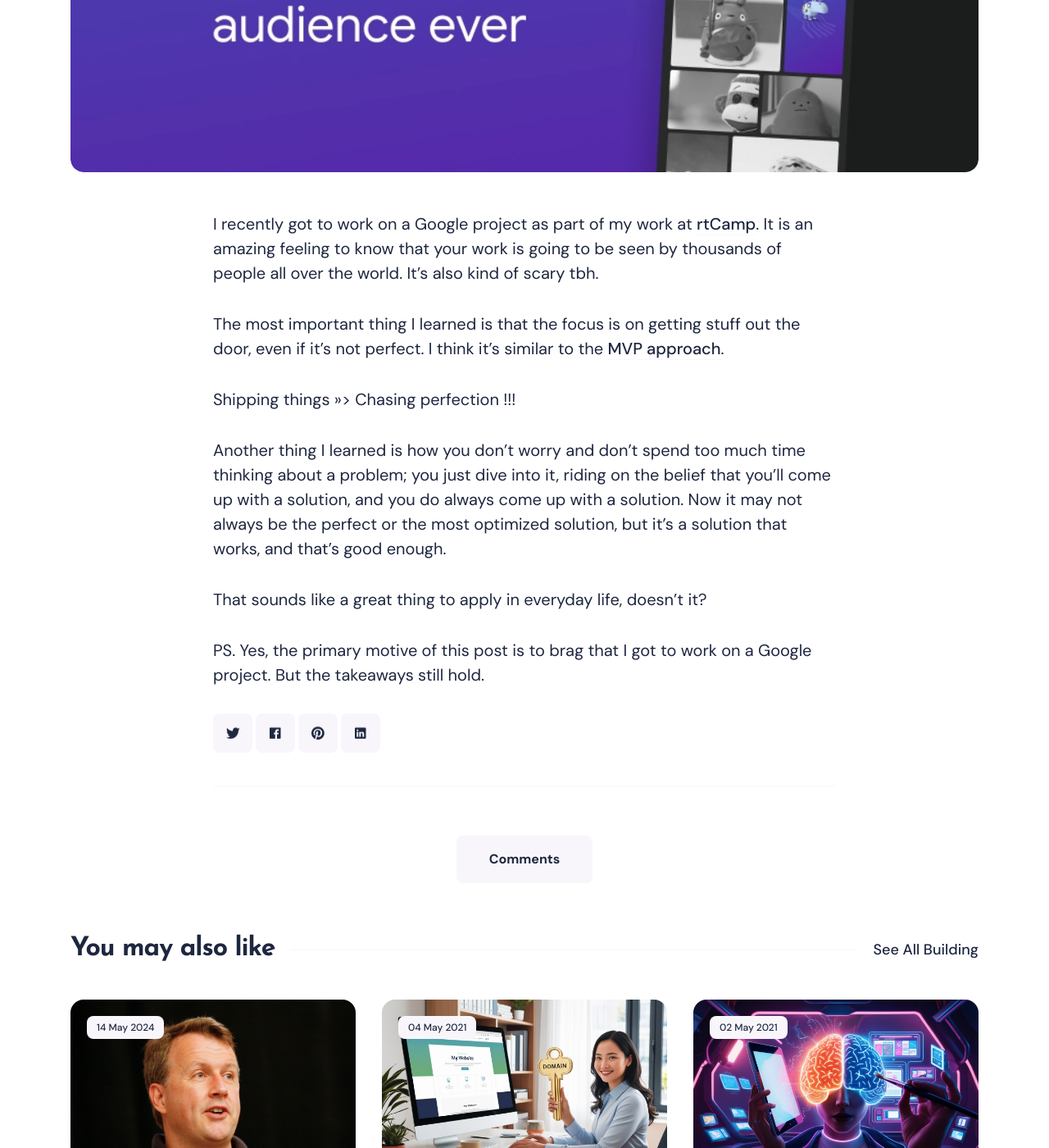
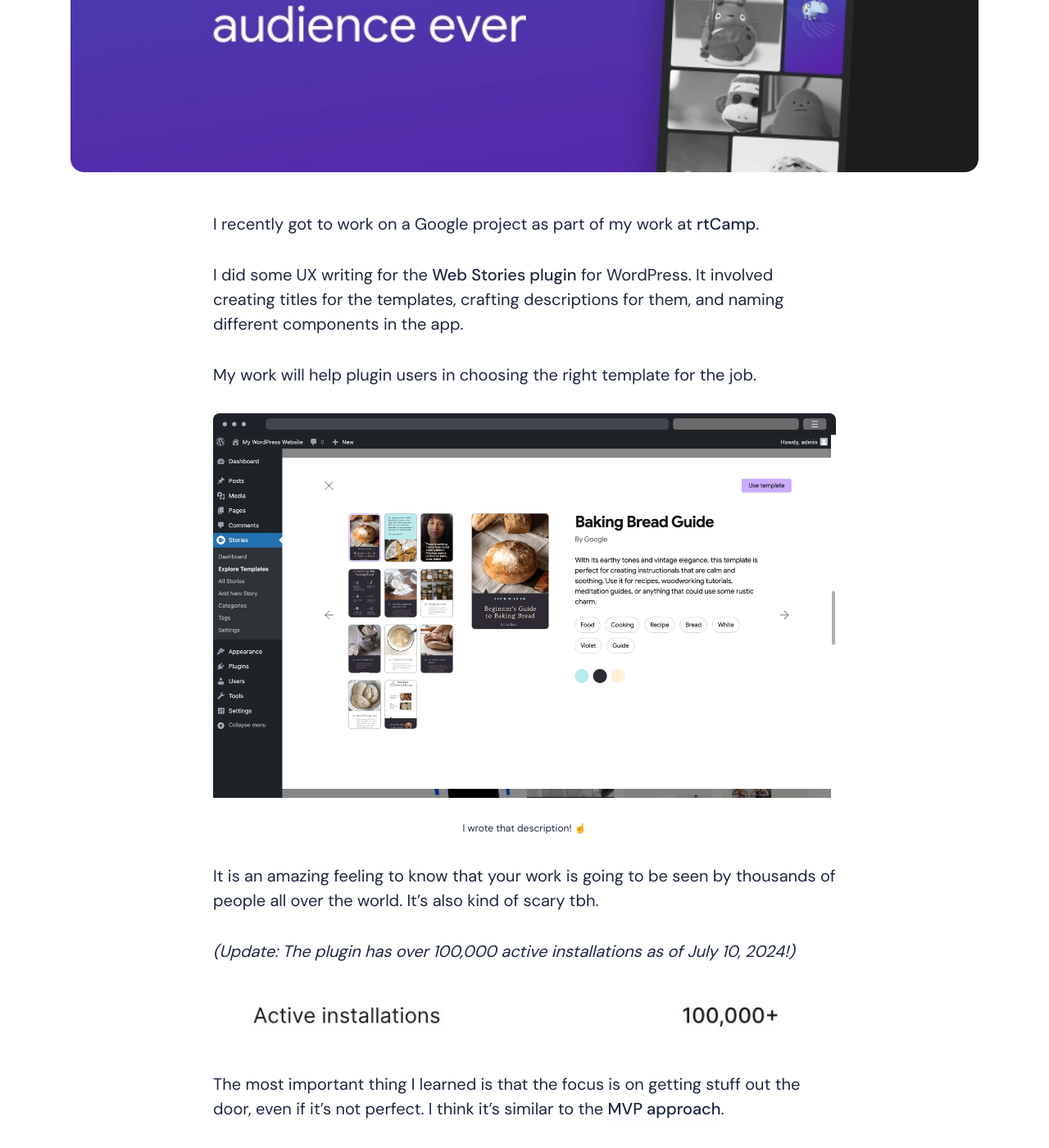
Before and after one commit to wowashuwow/wowashuwow.github.io, a Jekyll site: the page built from _posts/2021-7-10-What-I-learned-working-on-a-Google-project.md, in a window 1280 px wide and 1400 px high, scrolled down 962 px. Shown: the whole window at 82% size. Built offline with Jekyll 4.4.1, drawn with Linux system fonts in a browser that asks for light colours; nearby versions of some CDN libraries; some of the changed text lies outside the part shown.

Commit message:
updated web stories post, edited portfolio page

```diff
--- a/_pages/portfolio.md
+++ b/_pages/portfolio.md
@@ -4,13 +4,17 @@ title: Writing Portfolio
 permalink: /portfolio/
 sitemap: false
 ---
-WIP.
+I've worked as a Technical Content Writer at [rtCamp](https://rtcamp.com) for a total of one and a half years.
 
-I've worked as a B2B content writer for one and a half years in total at a WordPress agency called rtCamp. Here are a few  samples of my work.
+I crafted SEO content, thought leadership articles, and narrative-driven case studies for the company's content marketing efforts.
+
+Besides that, I composed the company newsletter, wrote blog posts covering hiring, product launch announcements, and internal and external events.
+
+My work captured the publishing process from end to end- it involved talking to multiple people like project managers, developers, the delivery team and the SEO folks to get information and SEO inputs, and collaborating with designers to produce visuals.
+
+Here's some of my best work-
 
 ## Case studies-
-
-I usually got rough drafts from either Project Managers or other writers, which I then took to the finish line. Beyond writing and editing, I would talk to PMs, developers, and the delivery team to extract information, as well as work with designers to produce visuals.
 
 1. [Powering Grist’s award-winning journalism with custom development, content syndication, and Parse.ly analytics](https://rtcamp.com/case-studies/grist-managed-wordpress/)
 2. [AEM to WordPress Migration for Manheim](https://rtcamp.com/case-studies/aem-to-wordpress-migration-for-manheim/)
@@ -18,15 +22,16 @@ I usually got rough drafts from either Project Managers or other writers, which
 
 ## Newsletter:
 - [Monthly Roundup May 2024](https://rtcamp.com/blog/monthly-roundup-may-2024/)
+- [Monthly Roundup June 2024](https://rtcamp.com/blog/monthly-roundup-april-2024/)
 
 ## Company updates:
 - [Google IO recap post](https://rtcamp.com/blog/google-io-2024-recap/)
 - [Announcement for Campus Hiring program](https://rtcamp.com/blog/campus-hiring-2024/)
+- [WordPress Contributors' Week](https://rtcamp.com/blog/celebrating-21-years-of-wordpress-with-contributors-week/)
 
 ## Content marketing:
-Rewriting and editing:
 
-1. SEO-focused (although this involved optimizing for SEO, it wasn't hardcore SEO writing):
+1. SEO-focused:
    - [Drupal to WordPress pre-migration checklist](https://rtcamp.com/blog/drupal-to-wordpress-pre-migration-checklist/)
 
 2. Thought Leadership piece:
@@ -34,3 +39,10 @@ Rewriting and editing:
 
 ## Something Creative:
 [Why don’t rtCampers have dark circles?](https://rtcamp.com/blog/why-dont-rtcampers-have-dark-circles/)
+
+I also did some [UX writing for a Google project](https://ashutoshbhosale.com/blog/what-i-learned-working-on-a-google-project).
+
+
+Before rtCamp, I wrote affiliate marketing content for The Drive. [Here's my author page](https://www.thedrive.com/authors/ashutosh-bhosale).
+
+Do you like what you see? Awesome! I like fully-remote and async work wherever possible (minimal calls, please!). If this sounds like a match, please do get in touch, I would love to work with you!
--- a/_posts/2021-7-10-What-I-learned-working-on-a-Google-project.md
+++ b/_posts/2021-7-10-What-I-learned-working-on-a-Google-project.md
@@ -6,14 +6,25 @@ description: What I learned about building online products during my brief stint
 tags: [Building]
 ---
 
-I recently got to work on a Google project as part of my work at [rtCamp](https://rtcamp.com/). It is an amazing feeling to know that your work is going to be seen by thousands of people all over the world. It’s also kind of scary tbh.
+I recently got to work on a Google project as part of my work at [rtCamp](https://rtcamp.com/).
+
+I did some UX writing for the [Web Stories plugin](https://wordpress.org/plugins/web-stories/) for WordPress. It involved creating titles for the templates, crafting descriptions for them, and naming different components in the app.
+
+My work will help plugin users in choosing the right template for the job.
+
+![Example of a description I wrote]({{site.baseurl}}/images/web-stories-template-descriptions.jpeg)
+*I wrote that description! ☝️*
+
+It is an amazing feeling to know that your work is going to be seen by thousands of people all over the world. It’s also kind of scary tbh.
+
+*(Update: The plugin has over 100,000 active installations as of July 10, 2024!)*
+
+![Screenshot of active installations]({{site.baseurl}}/images/web-stories-active-installations.jpeg)
 
 The most important thing I learned is that the focus is on getting stuff out the door, even if it’s not perfect. I think it’s similar to the [MVP approach](https://en.wikipedia.org/wiki/Minimum_viable_product#Minimum_viable_brand_(MVB)).
 
-Shipping things >>> Chasing perfection !!!
+<center><strong>shipping things > chasing perfection!</strong></center><br>
 
-Another thing I learned is how you don’t worry and don’t spend too much time thinking about a problem; you just dive into it, riding on the belief that you’ll come up with a solution, and you do always come up with a solution. Now it may not always be the perfect or the most optimized solution, but it’s a solution that works, and that’s good enough.
+Another thing I learned is how you don't spend too much time thinking and worrying about a problem. When you dive right in, riding on the belief that you’ll come up with a solution, you do always come up with a solution! It may not always be the perfect or the most optimized solution, but it’s a solution that works, and that’s good enough.
 
 That sounds like a great thing to apply in everyday life, doesn’t it?
-
-PS. Yes, the primary motive of this post is to brag that I got to work on a Google project. But the takeaways still hold.
```
Also changed, not shown: images/web-stories-active-installations.jpeg (added), images/web-stories-template-descriptions.jpeg (added).
